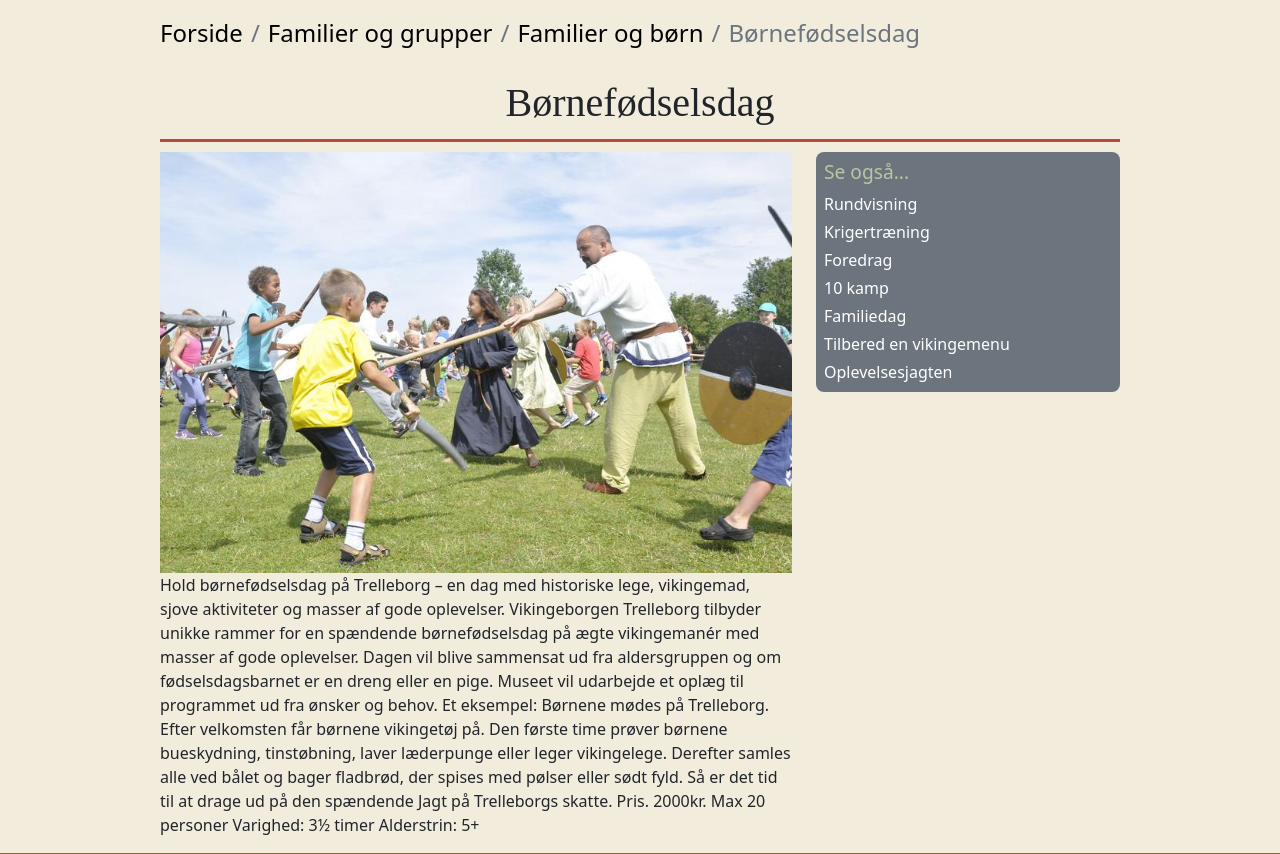
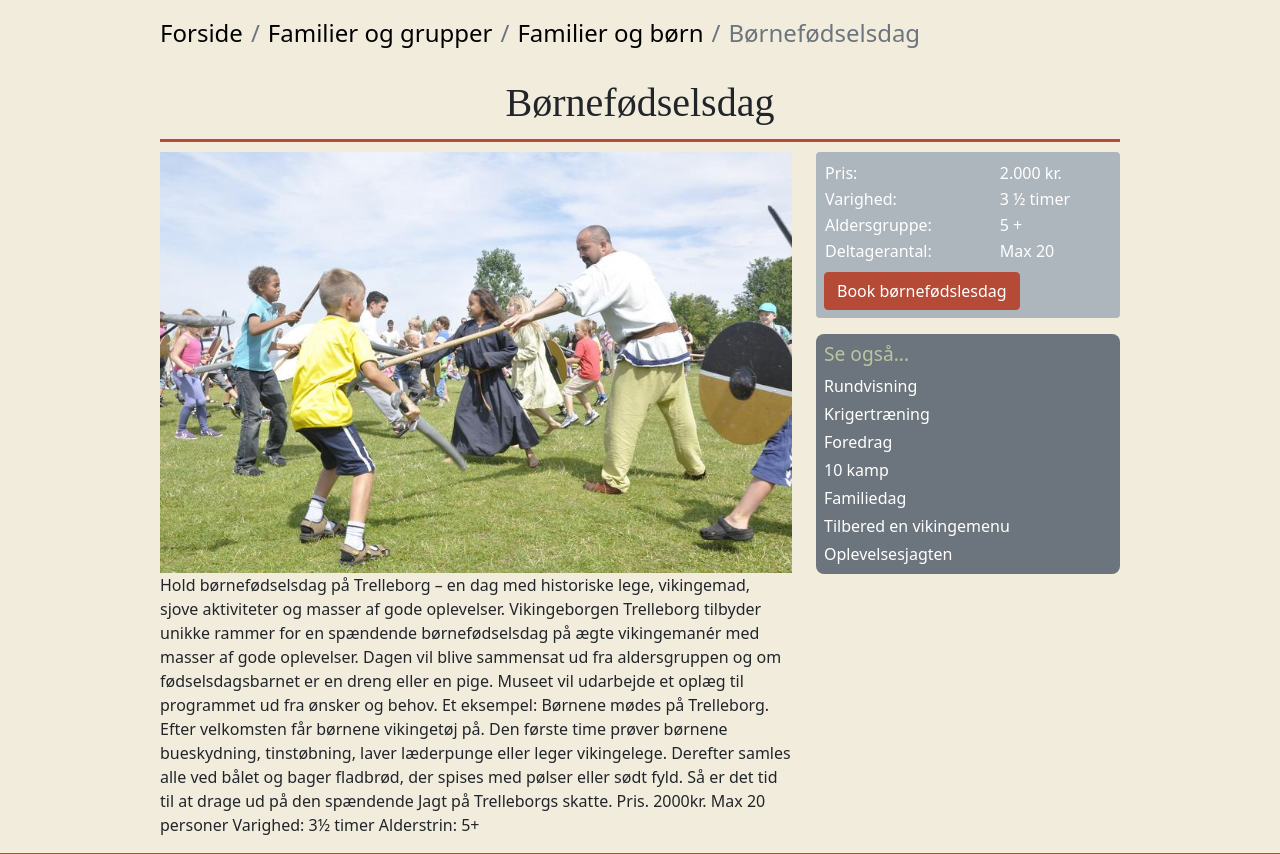
Before and after one commit to Lukdani/semesterprojekt-2, a PHP site: page /foedselsdag.php in a window 1280 px wide. Shown: the part 66-920 px from the top of the page. Run offline with PHP 8.4, Linux system fonts and the light colour scheme; style sheets or scripts are compiled from the project's sources; some libraries are stand-ins or nearby versions; some web fonts are replaced.

Commit message:
Infobox på foedselsdag m.v.

```diff
--- a/css/styles.scss
+++ b/css/styles.scss
@@ -268,3 +268,24 @@ img {
   color: $custom-red;
   transition: color 0.15s ease-in;
 }
+
+.infoBox {
+  background-color: $gray-500;
+  padding: 0.5rem;
+  color: white;
+
+  @media screen and (min-width: 992px) {
+    margin-bottom: 1rem;
+    border-radius: 0.25rem;
+  }
+}
+
+.infoBox table {
+  margin-bottom: 0.5rem !important;
+  width: 100%;
+}
+
+.infoBox td:last-of-type {
+  padding-left: 1rem;
+  font-weight: 500;
+}
--- a/foedselsdag.php
+++ b/foedselsdag.php
@@ -43,6 +43,29 @@ Varighed: 3½ timer
 Alderstrin: 5+
 	</div>
 	<div class="col col-12 col-lg-4">
+		<div class="infoBox">
+			<table>
+				<tbody>
+					<tr>
+						<td>Pris:</td>
+						<td>2.000 kr.</td>
+					</tr>
+					<tr>
+						<td>Varighed:</td>
+						<td>3 ½ timer</td>
+					</tr>
+					<tr>
+						<td>Aldersgruppe:</td>
+						<td>5 +</td>
+					</tr>
+					<tr>
+						<td>Deltagerantal:</td>
+						<td>Max 20</td>
+					</tr>
+				</tbody>
+			</table>
+			<button class="btn btn-primary">Book børnefødslesdag</button>
+		</div>
 <?php include "./includes/boern_nav.php"; ?>
 
 	</div>
```
Also changed, not shown: css/styles.css, 1 other file.
